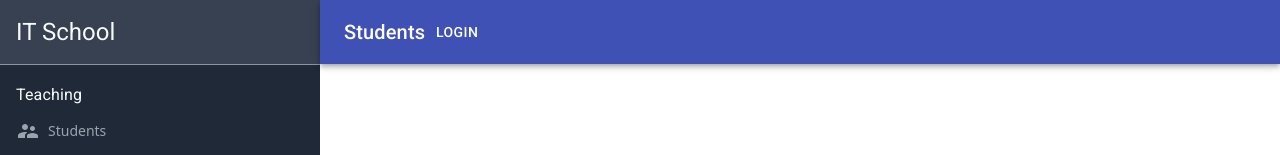
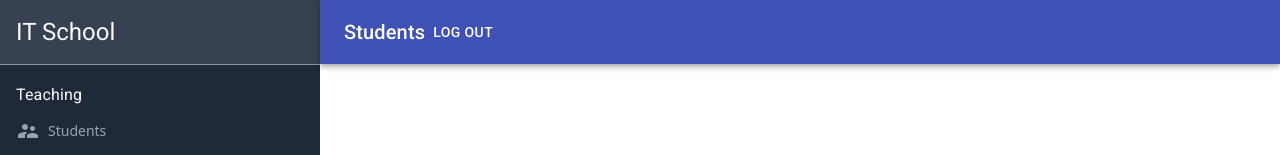
Before and after one commit to IlyaKrapivnoy/pair_programming, a React (Create React App) app: page / in a window 1280 px wide. Shown: the top 155 px of the page. Built offline with nearby package versions, Linux system fonts and the light colour scheme.

Commit message:
add Log In / Log Out btn

```diff
--- a/src/components/Header.jsx
+++ b/src/components/Header.jsx
@@ -1,12 +1,18 @@
 import { AppBar, Toolbar, Typography, Button } from '@material-ui/core';
 
 const Header = ({ title }) => {
+    const isLoggedIn = true;
+
     return (
         <div>
             <AppBar position='static'>
                 <Toolbar>
                     <Typography variant='h6'>{title}</Typography>
-                    <Button color='inherit'>Login</Button>
+                    {isLoggedIn ? (
+                        <Button color='inherit'>Log Out</Button>
+                    ) : (
+                        <Button color='inherit'>Log In</Button>
+                    )}
                 </Toolbar>
             </AppBar>
         </div>
```
